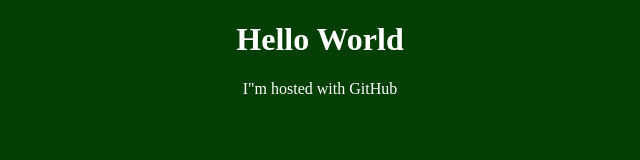
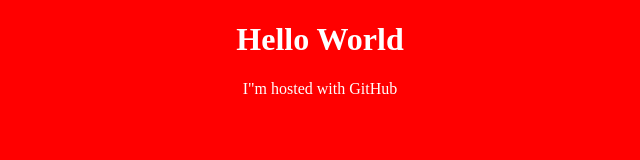
Before and after one commit to Abeastie/Abeastie.github.io, a plain HTML site: page index.html in a window 1280 px wide. Shown: the whole page, without its empty margins (320-960 px from the left). Drawn offline with Linux system fonts and the light colour scheme.

Commit message:
Change background to red and text to white

```diff
--- a/index.html
+++ b/index.html
@@ -7,7 +7,7 @@
 
 	<style>
 	body {
-		background-color:#063f06;
+		background-color:#ff0000;
 		color:#ffffff;
 		text-align:center;
 	}
```
